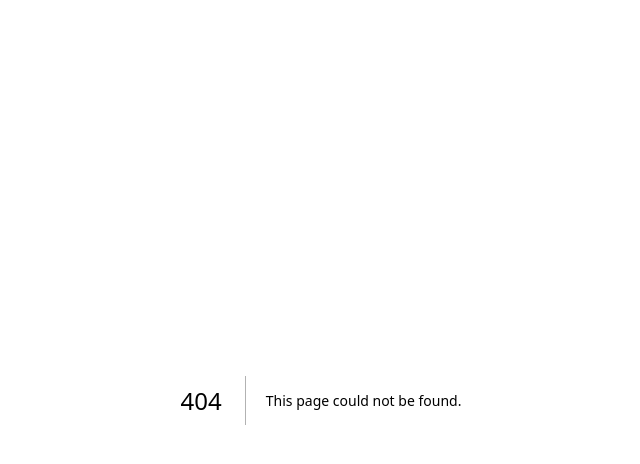
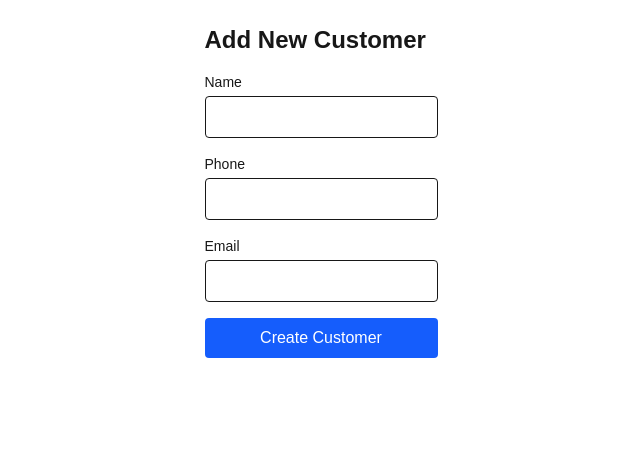
Before and after one commit to gilda256/localops, a Next.js app: page /customers/new in a window 1280 px wide. Before the commit this address had no page. Shown: the top 464 px of the page, without its empty margins (319-959 px from the left). Built offline with nearby package versions, Linux system fonts and the light colour scheme.

Commit message:
feat: add customer creation form

```diff
--- /dev/null
+++ b/app/customers/new/page.tsx
@@ -0,0 +1,85 @@
+'use client';
+
+import { useState } from 'react';
+
+export default function NewCustomerPage() {
+  const [name, setName] = useState('');
+  const [phone, setPhone] = useState('');
+  const [email, setEmail] = useState('');
+  const [loading, setLoading] = useState(false);
+  const [error, setError] = useState('');
+
+  const handleSubmit = async (e: React.FormEvent) => {
+    e.preventDefault();
+    setLoading(true);
+    setError('');
+
+    // TODO: API call coming in Week 05
+    console.log('Creating customer:', { name, phone, email });
+
+    setLoading(false);
+    // Redirect or show success message
+  };
+
+  return (
+    <main className="p-6 max-w-md mx-auto">
+      <h1 className="text-2xl font-bold mb-4">Add New Customer</h1>
+
+      <form onSubmit={handleSubmit} className="space-y-4">
+        <div>
+          <label htmlFor="name" className="block text-sm font-medium mb-1">
+            Name
+          </label>
+          <input
+            id="name"
+            type="text"
+            value={name}
+            onChange={(e) => setName(e.target.value)}
+            required
+            className="w-full px-3 py-2 border rounded focus:outline-none focus:ring-2 focus:ring-blue-500"
+          />
+        </div>
+
+        <div>
+          <label htmlFor="phone" className="block text-sm font-medium mb-1">
+            Phone
+          </label>
+          <input
+            id="phone"
+            type="tel"
+            value={phone}
+            onChange={(e) => setPhone(e.target.value)}
+            required
+            className="w-full px-3 py-2 border rounded focus:outline-none focus:ring-2 focus:ring-blue-500"
+          />
+        </div>
+
+        <div>
+          <label htmlFor="email" className="block text-sm font-medium mb-1">
+            Email
+          </label>
+          <input
+            id="email"
+            type="email"
+            value={email}
+            onChange={(e) => setEmail(e.target.value)}
+            required
+            className="w-full px-3 py-2 border rounded focus:outline-none focus:ring-2 focus:ring-blue-500"
+          />
+        </div>
+
+        {error && (
+          <p className="text-red-600 text-sm">{error}</p>
+        )}
+
+        <button
+          type="submit"
+          disabled={loading}
+          className="w-full bg-blue-600 text-white py-2 rounded hover:bg-blue-700 disabled:bg-gray-400"
+        >
+          {loading ? 'Creating...' : 'Create Customer'}
+        </button>
+      </form>
+    </main>
+  );
+}
```
